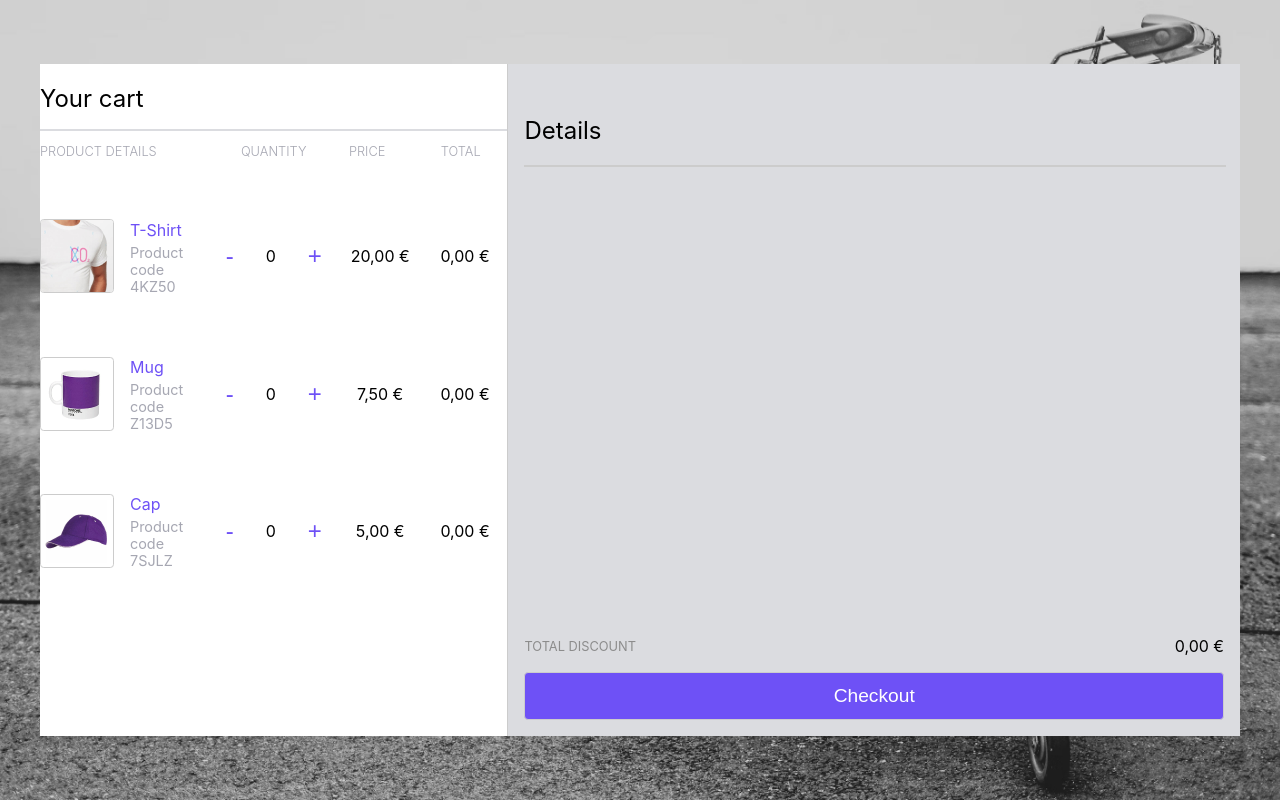
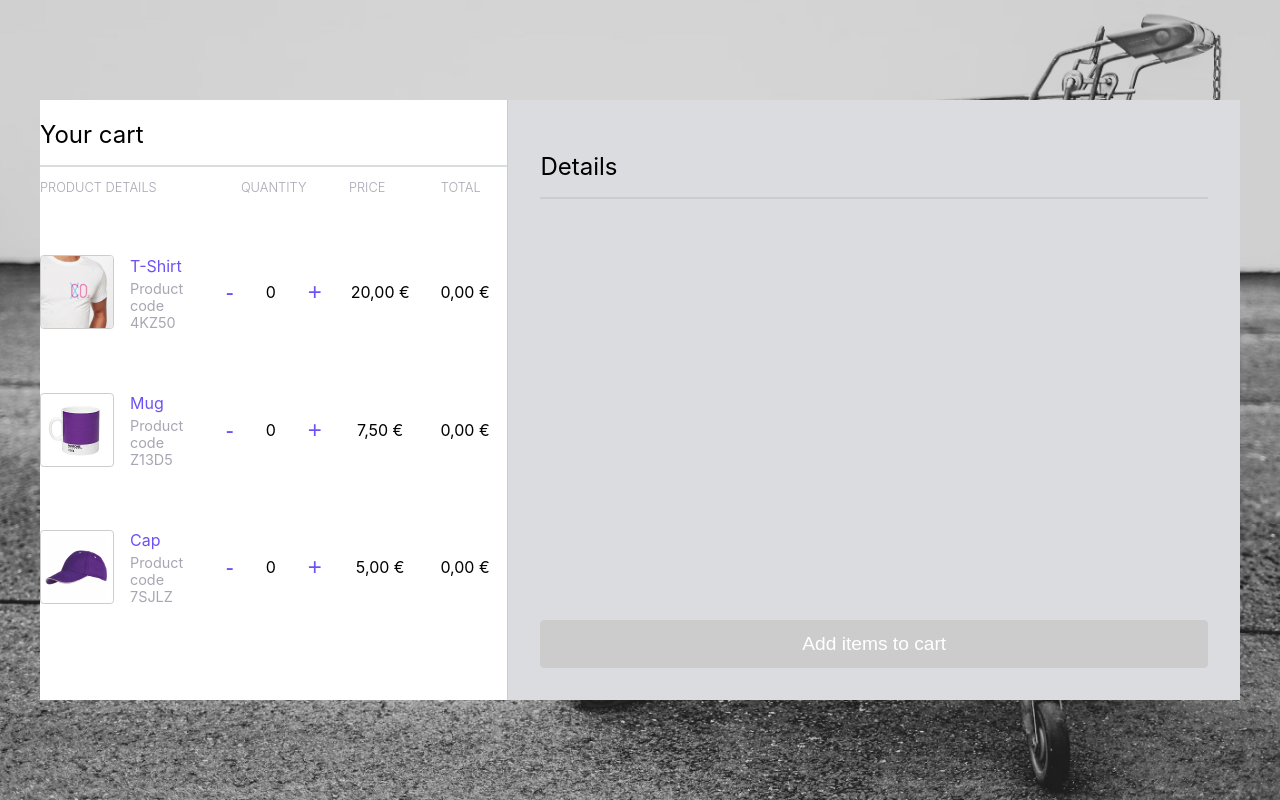
Before and after one commit to agustif/shopping-cart-discounts, a Svelte app: page / in a window 1280 px wide. Built offline with nearby package versions, Linux system fonts and the light colour scheme.

Commit message:
feat: update cart

```diff
--- a/src/components/Cart.svelte
+++ b/src/components/Cart.svelte
@@ -1,156 +1,41 @@
 <script lang="ts">
   import { cart } from '../stores/cart';
-  import { formatLocalePrice } from '../utils/currency';
-
-  let totalDiscount = 0;
-  let showModal = false;
-  // Recalculate total discount amount whenever $cart.discounts changes
-  $: totalDiscount = $cart.discounts.reduce((total, discount) => total + discount.amount, 0);
+  import Button from "../components/Button.svelte";
+  import CheckoutConfirmation from './CheckoutConfirmation.svelte';
+  import Discounts from './Discounts.svelte';
+  import CartItems from './CartItems.svelte';
+  import Heading from './Heading.svelte';
 </script>
 
-<section class="cart">
-  <div>
+<section class="container">
+  <Heading>Details</Heading>
+  <CartItems />
+  {#if $cart.discounts.length > 0}
+    <Discounts />
+  {/if}
 
-    <h2>Details</h2>
-    <hr />
-  </div>
-  <div class="cart-item-list">
-
-  <ul >
-    {#each $cart.items as item (item.code)}
-      <li class="cart-item-detail">
-        <p class="cart-item-name">x{item.quantity} {item.name}</p>
-        <p> {formatLocalePrice(item.price)}</p>
-      </li>
-    {/each}
-  </ul>
-</div>
-
-  {#if $cart.discounts.length > 0}
-    <h3>Discounts</h3>
-    <hr />
-    <ul>
-      {#each $cart.discounts as discount (discount.code)}
-        <li>
-          <span class="discount-item">x{discount.count || 1} {discount.name} offer</span>
-          <p class="discount-amount"> -{formatLocalePrice(discount.amount)}</p>
-        </li>
-      {/each}
-    </ul>
-  {/if}
-  <div>
-    <div class="total-container">
-
-      <h3>Total discount</h3><p> {formatLocalePrice(totalDiscount)}</p>
-    </div>
-    {#if !showModal}
-    <button on:disabled={$cart.total > 0} on:click={() => showModal = true}>Checkout</button>
-    {/if}
-
-  </div>
-
-  {#if showModal}
-    <div>
-      <div>
-        <hr />
-        <div  class="total-container">
-          <h3>Cart total</h3>
-          <p>{formatLocalePrice($cart.total)}</p>
-        </div>
-        <button class="close-button" on:click={() => showModal = false}>Close</button>
-        <button on:click={() => alert("Your order has been processed")}>Confirm</button>
-      </div>
-    </div>
+  {#if !$cart.showConfirm}
+    <Button disabled={$cart.total === 0} onClick={() => cart.showConfirm()}>
+      {#if $cart.items.length > 0}
+      Checkout
+      {:else}
+      Add items to cart
+      {/if}
+    </Button>
+  {:else}
+    <CheckoutConfirmation />
   {/if}
 </section>
 
 <style>
-  .total-container{
-    display: flex;
-    align-items: center;
-
-  }
-  .discount-item{
-    width: 100%;
-  }
-  .discount-amount {
-    font-size: 120%;
-  }
-    .cart-item-list {
-      height: 100%;
-      align-items: start;
-      justify-content: flex-start;
-  }
-  .cart {
-    min-height: 80vh;
+  .container {
+    min-height: 67vh;
     flex: 1;
     border-left: 1px solid #ccc;
-    padding: 1rem;
+    padding: 2rem;
     background-color: #DBDCE0;
     display: flex;
     justify-content: space-between;
     flex-direction: column;
   }
-  .cart-item-detail {
-    display: flex;
-    justify-content: space-between;
-    align-items: center;
-    width: 270px;
-    margin-bottom: 0;
-    padding-bottom: 0;
-    line-height: 1;
-  }
-  ul {
-    list-style: none;
-    padding: 0;
-  }
-  li {
-    display: flex;
-    justify-content: space-between;
-    align-items: center;
-    margin-bottom: -10px;
-  }
-  button {
-    padding: 0.75rem 1rem;
-    border: 1px solid #ccc;
-    border-radius: 4px;
-    background: #fff;
-    color: black;
-    cursor: pointer;
-    justify-self: center;
-    width: 100%;
-    font-size: 120%;
-    background-color: #6E51F6;
-    color: white;
-  }
-  .close-button {
-    background-color: #a90000;
-  }
-  .close-button:hover {
-    background-color: #a93d3d;
-  }
-  button:hover {
-    background-color: #513da9;
-    color: white;
-    transition: all 0.3s ease-in-out;
-  }
-  hr {
-    width: 100%;
-    border: 1px solid #ccc;
-    margin: 0;
-  }
-  h2 {
-    font-weight: 400;
-    text-align: left;
-    width: 100%;
-    padding-top: 16px;
-  }
-  h3 {
-    font-weight: 400;
-    text-align: left;
-    color: #8c8c8c;
-    width: 100%;
-    font-size: 80%;
-    text-transform: uppercase;
-  }
 </style>
```
